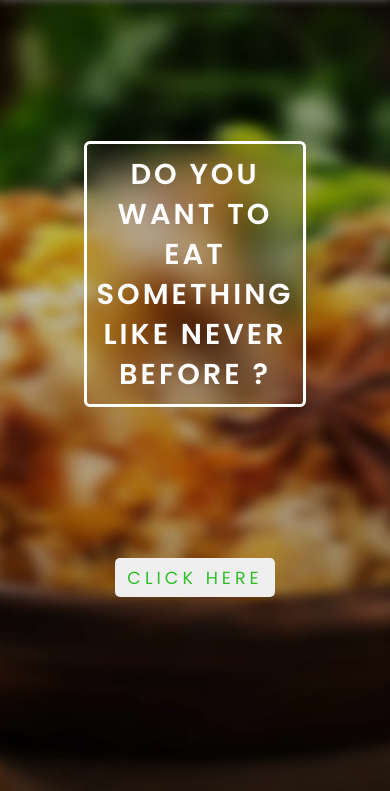
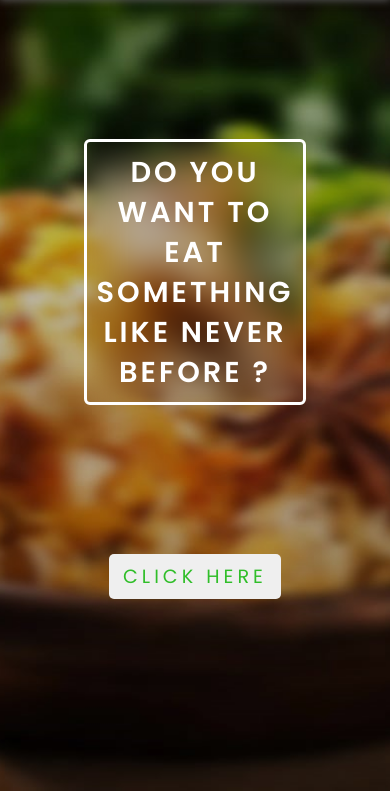
Before and after one commit to HaRsHa91544/Food-Palace, a PHP site: page / in a window 390 px wide. Shown: the part 53-844 px from the top of the page. Run offline with PHP 8.4, Linux system fonts and the light colour scheme; some libraries are stand-ins or nearby versions.

Commit message:
Update index.css

```diff
--- a/index.css
+++ b/index.css
@@ -148,8 +148,8 @@ pre{
 
 @media (max-width:760px){
     #sign{
-        padding: 0.4rem 0.8rem;
-        font-size: 1.1rem;
+        padding: 0.5rem 0.9rem;
+        font-size: 1.2rem;
     }
     header{
         width: 100%;
```
